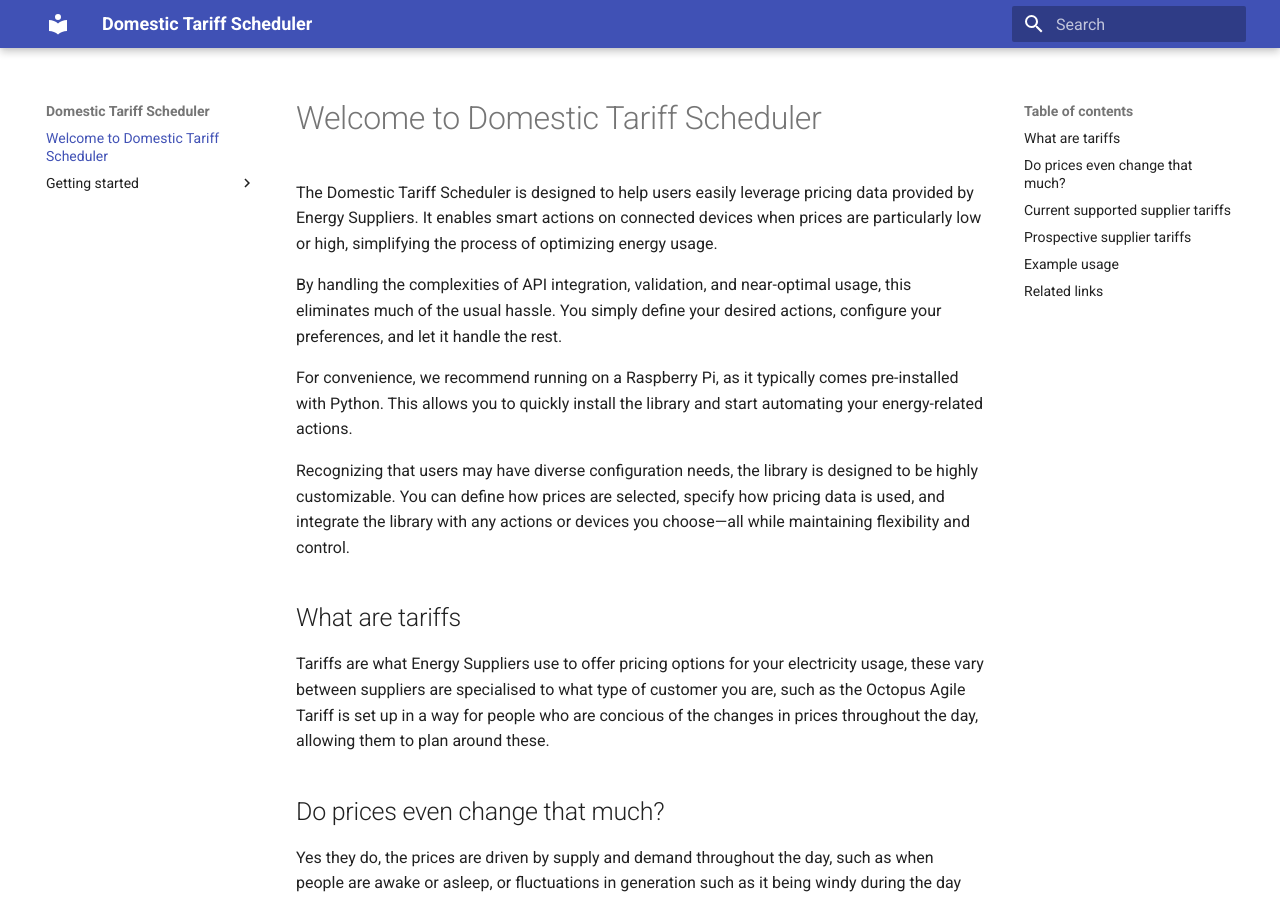
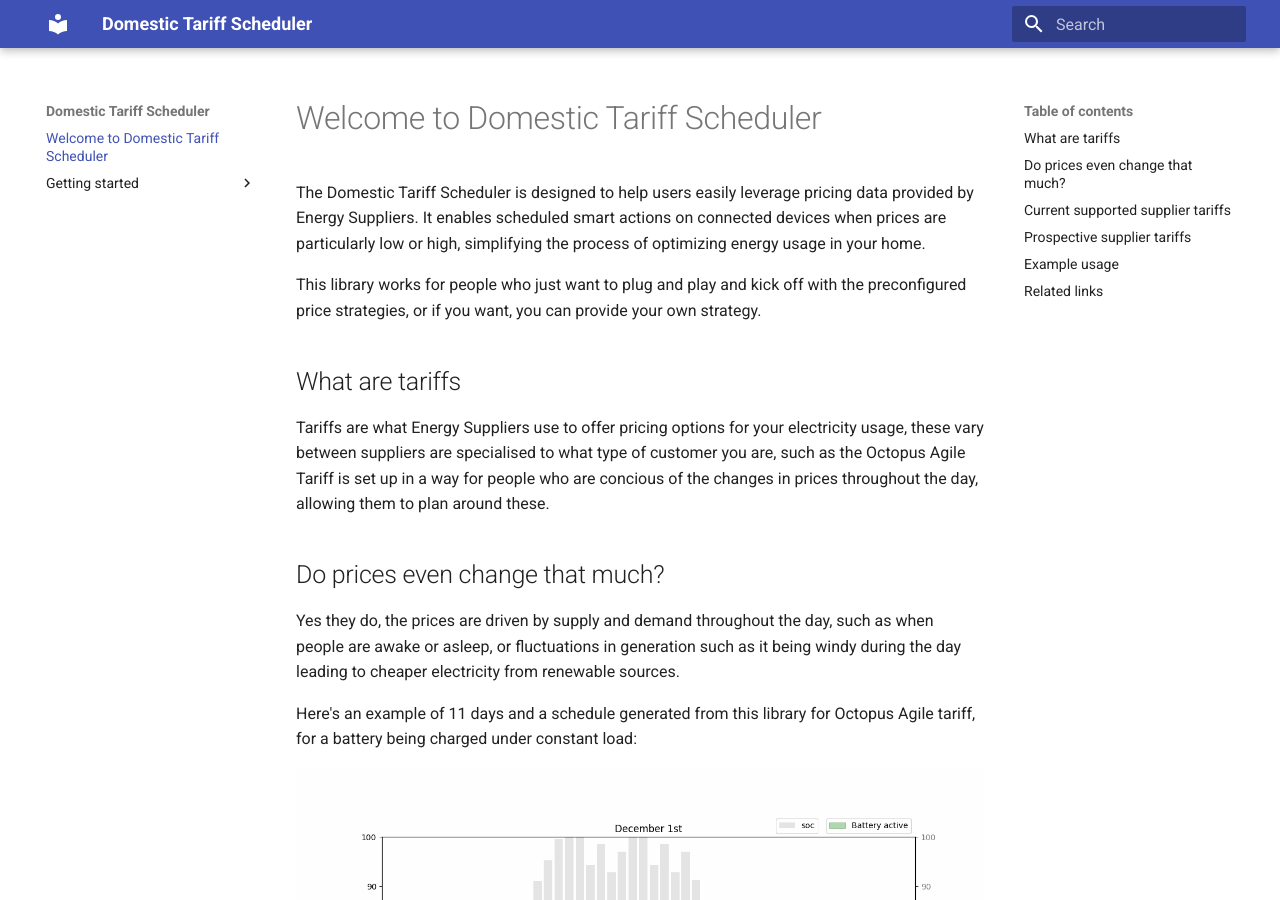
Before and after one commit to craigwh10/energy-tariff-scheduler, an MkDocs documentation site: the page built from docs/index.md, in a window 1280 px wide and 900 px high. Built offline with MkDocs 1.6.1 and Material for MkDocs 9.7.7, drawn with Linux system fonts in a browser that asks for light colours.

Commit message:
updated intro content on docs

```diff
--- a/docs/index.md
+++ b/docs/index.md
@@ -1,12 +1,8 @@
 # Welcome to Domestic Tariff Scheduler
 
-The Domestic Tariff Scheduler is designed to help users easily leverage pricing data provided by Energy Suppliers. It enables smart actions on connected devices when prices are particularly low or high, simplifying the process of optimizing energy usage.
+The Domestic Tariff Scheduler is designed to help users easily leverage pricing data provided by Energy Suppliers. It enables scheduled smart actions on connected devices when prices are particularly low or high, simplifying the process of optimizing energy usage in your home.
 
-By handling the complexities of API integration, validation, and near-optimal usage, this eliminates much of the usual hassle. You simply define your desired actions, configure your preferences, and let it handle the rest.
-
-For convenience, we recommend running on a Raspberry Pi, as it typically comes pre-installed with Python. This allows you to quickly install the library and start automating your energy-related actions.
-
-Recognizing that users may have diverse configuration needs, the library is designed to be highly customizable. You can define how prices are selected, specify how pricing data is used, and integrate the library with any actions or devices you choose—all while maintaining flexibility and control.
+This library works for people who just want to plug and play and kick off with the preconfigured price strategies, or if you want, you can provide your own strategy.
 
 ## What are tariffs
 
```
Also changed, not shown: docs/getting-started/custom-prices-to-include.md (line endings or trailing spaces), docs/getting-started/installation.md (line endings or trailing spaces), docs/getting-started/running-first-schedule.md (line endings or trailing spaces).
